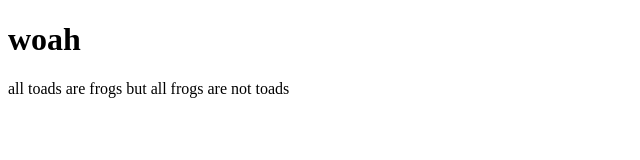
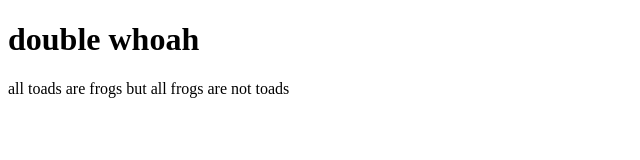
Before and after one commit to emilypancake/website, a plain HTML site: page index.html in a window 1280 px wide. Shown: the whole page, without its empty margins (0-640 px from the left). Drawn offline with Linux system fonts and the light colour scheme.

Commit message:
Update index.html

```diff
--- a/index.html
+++ b/index.html
@@ -2,7 +2,7 @@
 <html>
 <body>
 
-<h1>woah</h1>
+<h1>double whoah</h1>
 <p>all toads are frogs but all frogs are not toads</p>
 
 </body>
```
